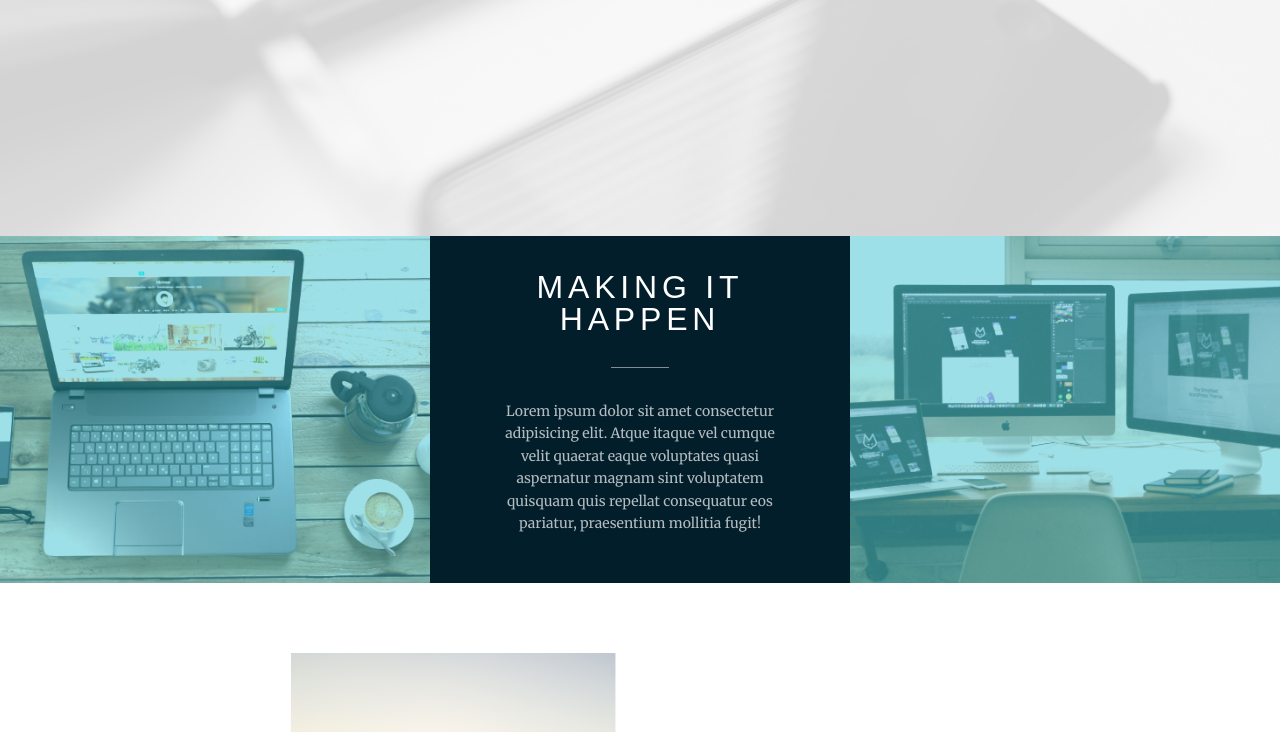
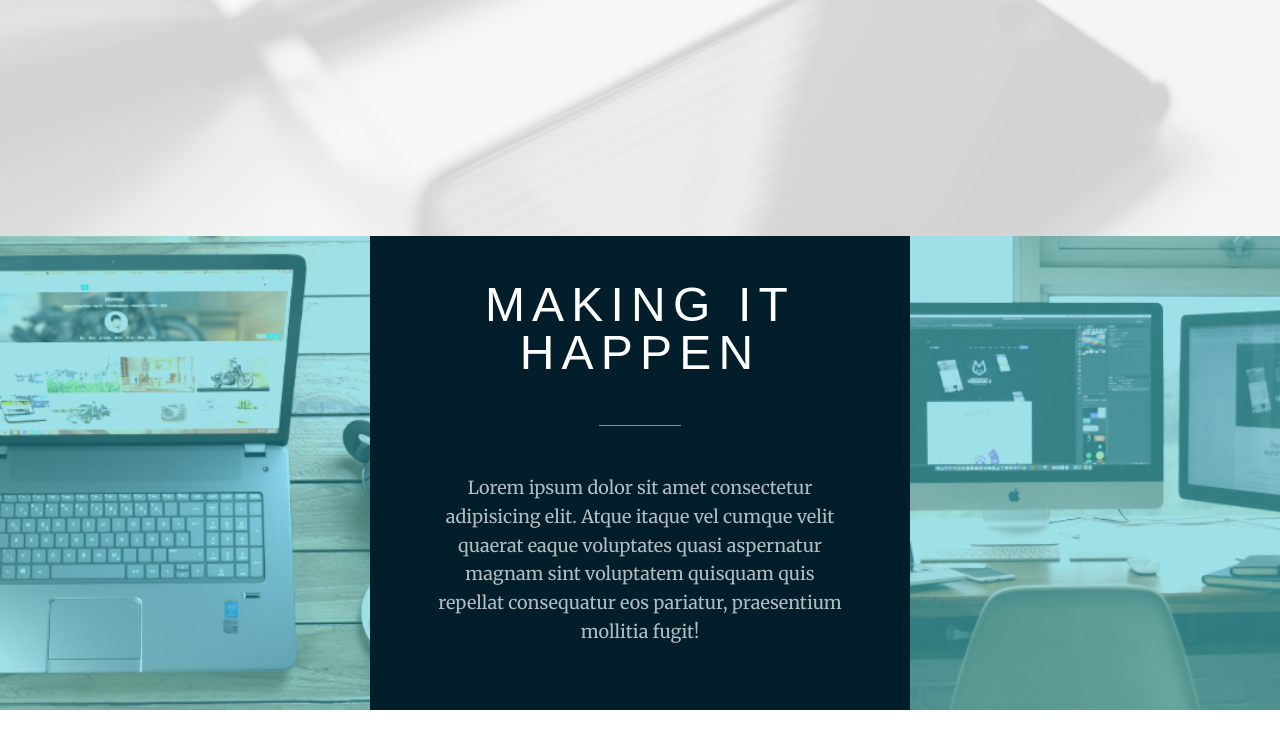
Before and after one commit to anuragb26/portfolio, a website: page index.html in a window 1280 px wide. Shown: the part 564-1296 px from the top of the page. Drawn offline with Linux system fonts and the light colour scheme; a web font is replaced by a local one.

Commit message:
Chore:Media Queries

```diff
--- a/index.html
+++ b/index.html
@@ -101,7 +101,7 @@
         <label class="message">
           Message:<textarea name="" id="message"></textarea>
         </label>
-        <input class='button' type="submit" value="SEND">
+        <input class='button form-button' type="submit" value="SEND">
       </form>
     </section>
     <footer>
--- a/scss/modules/_mixins.scss
+++ b/scss/modules/_mixins.scss
@@ -3,3 +3,9 @@
   margin: 0 auto;
   max-width: $max-width;
 }
+
+@mixin mq($width: 50em) {
+  @media (min-width: $width) {
+    @content;
+  }
+}
--- a/scss/partials/_about-me.scss
+++ b/scss/partials/_about-me.scss
@@ -22,6 +22,9 @@
   .about-img {
     grid-column: port-start / img-end;
     grid-row: 1 / 2;
+    @include mq() {
+      grid-row: 1 / 4;
+    }
   }
   .about-title {
     grid-column: name-start / port-end;
@@ -31,5 +34,8 @@
   .about-subtitle,
   .about-text {
     grid-column: port-start / port-end;
+    @include mq() {
+      grid-column: img-end / port-end;
+    }
   }
 }
--- a/scss/partials/_base.scss
+++ b/scss/partials/_base.scss
@@ -4,6 +4,10 @@ body {
   line-height: 1.6;
   background: $white;
   font-size: 0.875rem;
+
+  @include mq() {
+    font-size: 1.125rem;
+  }
 }
 img {
   max-width: 100%;
@@ -22,4 +26,7 @@ h1 {
 
 h2 {
   @include sans-serif($fs: 2rem);
+  @include mq() {
+    font-size: 3rem;
+  }
 }
--- a/scss/partials/_contact.scss
+++ b/scss/partials/_contact.scss
@@ -7,6 +7,32 @@
   form {
     display: flex;
     flex-direction: column;
+
+    @supports (display: grid) {
+      @include mq() {
+        display: grid;
+
+        grid-column-gap: 1em;
+        grid-template-areas:
+          "name email"
+          "message message"
+          ". button";
+
+        .name {
+          grid-area: name;
+        }
+        .email {
+          grid-area: email;
+        }
+        .message {
+          grid-area: message;
+          height: 10em;
+        }
+        .button {
+          grid-area: button;
+        }
+      }
+    }
   }
   label {
     display: block;
--- a/scss/partials/_portfolio.scss
+++ b/scss/partials/_portfolio.scss
@@ -75,7 +75,10 @@
   .portfolio-items {
     display: grid;
     grid-template-columns: repeat(2, 1fr);
-
+    //grid-template-columns: repeat(auto-fit, minmax(10em, 1fr));
+    @include mq() {
+      grid-template-columns: repeat(4, 1fr);
+    }
     .portfolio-item.featured {
       grid-column: 1 / span 2;
       grid-row: 1 / span 2;
--- a/scss/partials/_welcome.scss
+++ b/scss/partials/_welcome.scss
@@ -12,10 +12,15 @@
     color: $dark-gray;
     line-height: 2;
     text-align: center;
-
+    @include mq() {
+      font-size: 3vw;
+    }
     span {
       display: block;
       @include sans-serif(5.5rem, $color: $dark-blue);
+      @include mq() {
+        font-size: 10vw;
+      }
     }
 
     &::before,
```
Also changed, not shown: css/main.css, 1 other file.
